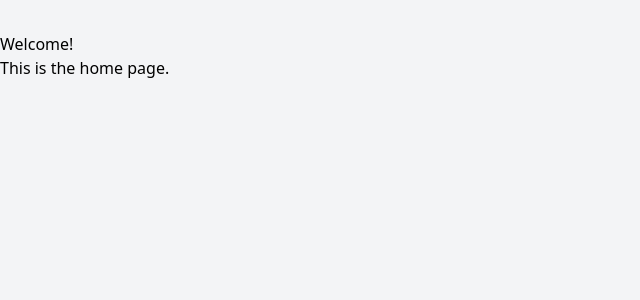
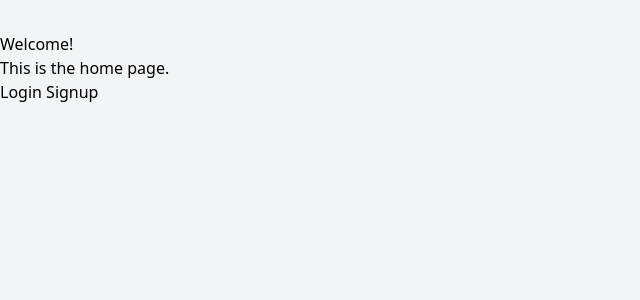
Before and after one commit to Telvin088/flask-blog-app, a Flask app: page / in a window 1280 px wide. Shown: the top 300 px of the page, without its empty margins (0-640 px from the left). Run offline with Flask 3, Linux system fonts and the light colour scheme; some libraries are stand-ins or nearby versions.

Commit message:
venv commit

```diff
--- a/main.py
+++ b/main.py
@@ -11,6 +11,14 @@ app.config['SQLALCHEMY_TRACK_MODIFICATIONS'] = False
 db = SQLAlchemy(app)
 
 
+@app.route('/login')
+def login():
+    return render_template('login.html')
+
+@app.route('/signup')
+def signup():
+    return render_template('signup.html')
+
 
 @app.route('/')
 def index():
--- a/templates/home.html
+++ b/templates/home.html
@@ -4,4 +4,6 @@
 {% block content %}
   <h1>Welcome!</h1>
   <p>This is the home page.</p>
+<a href="{{ url_for('login') }}">Login</a>
+<a href="{{ url_for('signup') }}">Signup</a>
 {% endblock %}
```
